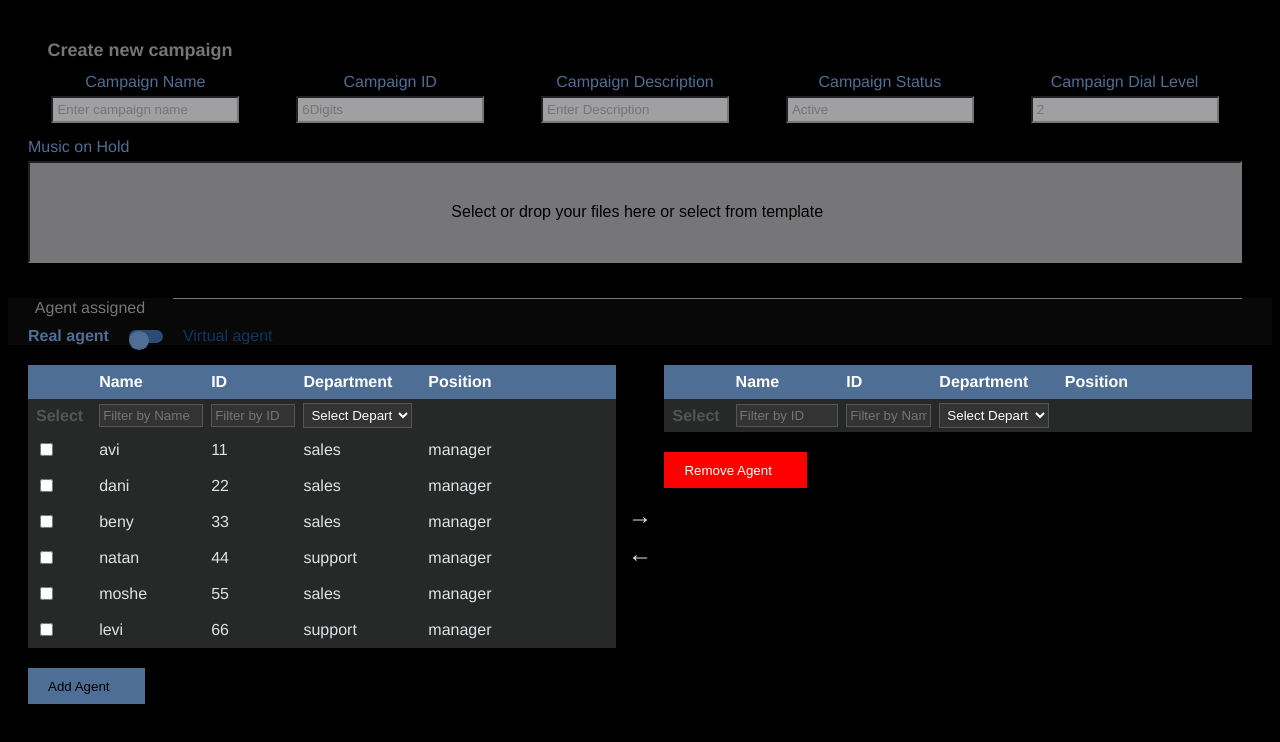
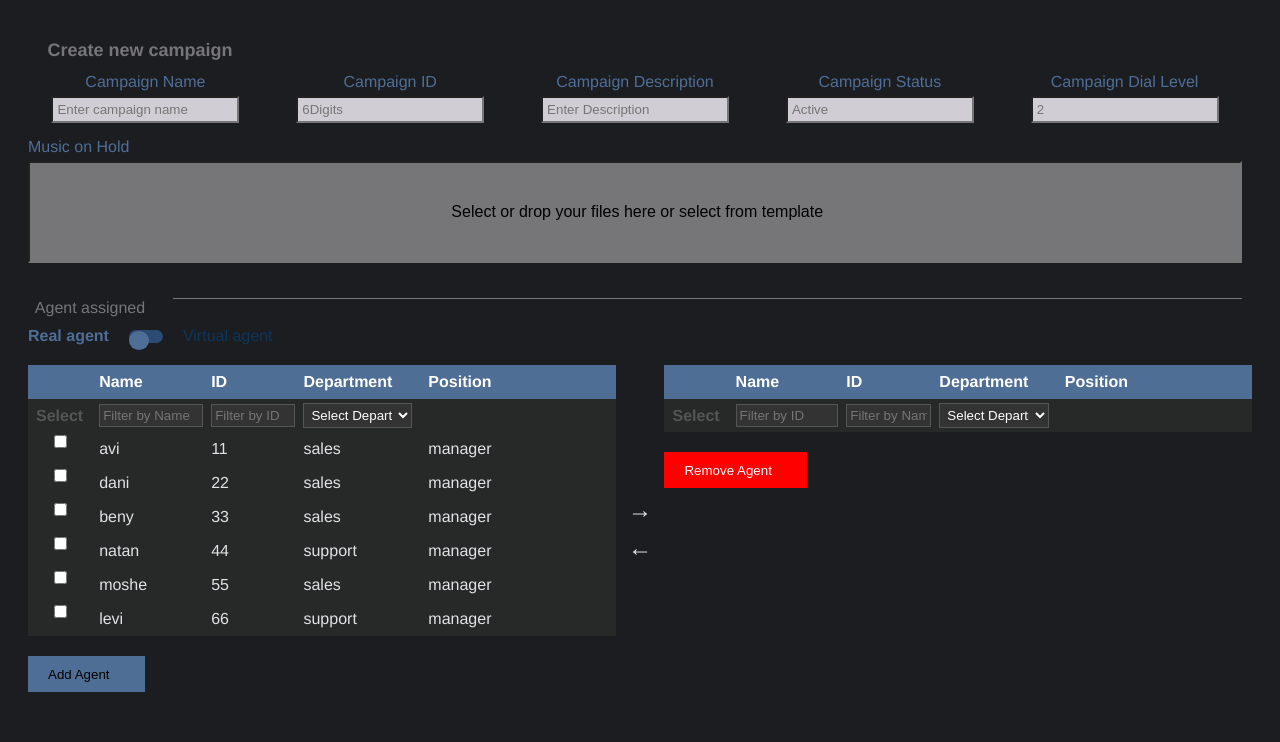
Before and after one commit to EstyFishof/Voxonics, a Vue app in the folder voxonics/: page / in a window 1280 px wide. Shown: the top 742 px of the page. Built offline with nearby package versions, Linux system fonts and the light colour scheme.

Commit message:
colors
change colors

```diff
--- a/voxonics/src/App.vue
+++ b/voxonics/src/App.vue
@@ -22,9 +22,9 @@ export default {
   font-family: Avenir, Helvetica, Arial, sans-serif;
   text-align: center;
   color: #0f365c;
-  background-color: rgb(8, 8, 8);
+  background-color: #1c1d21
 }
 body {
-  background-color: #000;
+  background-color: #1c1d21
 }
 </style>
--- a/voxonics/src/components/CampaignForm.vue
+++ b/voxonics/src/components/CampaignForm.vue
@@ -93,7 +93,7 @@ h1 {
   max-width: 100%;
   margin: 0 auto;
   padding: 20px;
-  background-color: #000;
+  background-color: #1c1d21;
   color: #fff;
 }
 .form-row {
@@ -121,7 +121,7 @@ input[type="text"] {
   width: 80%;
   padding: 4px;
   box-sizing: border-box;
-  background-color: rgb(160, 159, 161);
+  background-color: rgb(208, 205, 212);
 }
 .custom-file-input {
   position: relative;
--- a/voxonics/src/components/EmployeeTable.vue
+++ b/voxonics/src/components/EmployeeTable.vue
@@ -31,7 +31,10 @@
           </thead>
           <tbody>
             <tr v-for="agent in filteredAgents" :key="agent.id">
-              <td><input type="checkbox" v-model="selectedAgents" :value="agent" /></td>
+              <label>
+        <input type="checkbox" v-model="selectedInSelectedTable" :value="agent" />
+        <span></span>
+      </label>
               <td>{{ agent.name }}</td>
               <td>{{ agent.id }}</td>
               <td>{{ agent.department }}</td>
@@ -201,7 +204,7 @@ export default {
 
 <style scoped>
 .container {
-  background-color: black;
+  background-color: #1c1d21;
   color:#e0e3e6;
   padding: 20px;
 }
```
